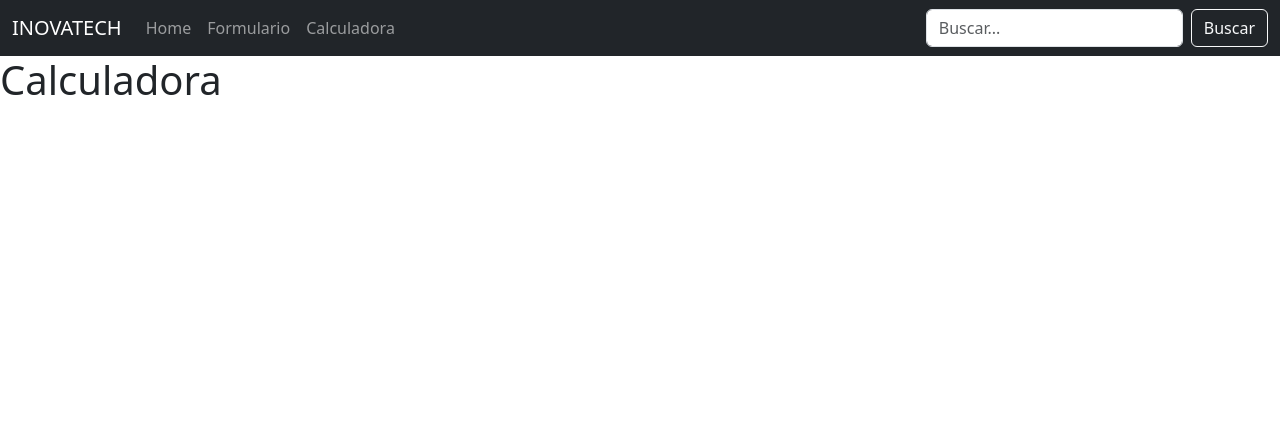
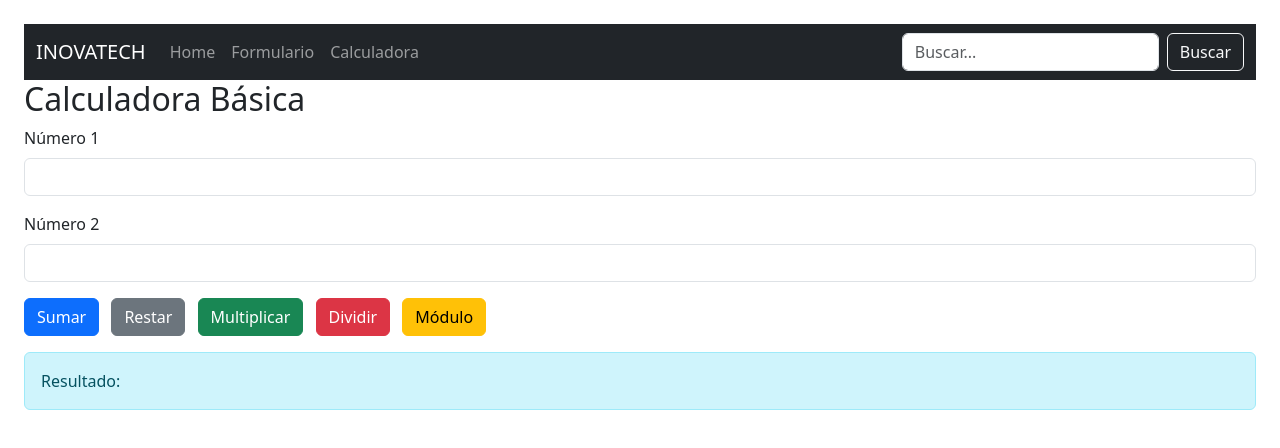
Before and after one commit to Alejandro-Montepeque/EXAMEN_FINAL_DPW, a website with bundled scripts: page public/operator.html in a window 1280 px wide. Built offline with nearby package versions, Linux system fonts and the light colour scheme.

Commit message:
add: calculadora

```diff
--- a/public/operator.html
+++ b/public/operator.html
@@ -5,11 +5,75 @@
     <meta name="viewport" content="width=device-width, initial-scale=1.0">
     <title>Document</title>
 </head>
-<body>
+<body class="p-4">
       <!-- Este es el div donde va el navbar de arriba -->
     <div id="navbar-container"></div>
-    <h1>Calculadora</h1>
+    <h2>Calculadora Básica</h2>
+
+  <div class="mb-3">
+    <label for="num1" class="form-label">Número 1</label>
+    <input type="number" class="form-control" id="num1">
+  </div>
+
+  <div class="mb-3">
+    <label for="num2" class="form-label">Número 2</label>
+    <input type="number" class="form-control" id="num2">
+  </div>
+
+  <div class="mb-3">
+    <button class="btn btn-primary me-2" onclick="sumar()">Sumar</button>
+    <button class="btn btn-secondary me-2" onclick="restar()">Restar</button>
+    <button class="btn btn-success me-2" onclick="multiplicar()">Multiplicar</button>
+    <button class="btn btn-danger me-2" onclick="dividir()">Dividir</button>
+    <button class="btn btn-warning" onclick="modulo()">Módulo</button>
+  </div>
+
+  <div id="resultado" class="alert alert-info">Resultado: </div>
    <!-- Este es el script para configurar que el navbar se pinte en cada pantalla que este presente el div mencionado -->
     <script type="module" src="/src/main.js"></script>
+    <script>
+    function obtenerValores() {
+      const n1 = parseFloat(document.getElementById("num1").value);
+      const n2 = parseFloat(document.getElementById("num2").value);
+      return [n1, n2];
+    }
+
+    function mostrarResultado(resultado) {
+      document.getElementById("resultado").textContent = "Resultado: " + resultado;
+    }
+
+    function sumar() {
+      const [n1, n2] = obtenerValores();
+      mostrarResultado(n1 + n2);
+    }
+
+    function restar() {
+      const [n1, n2] = obtenerValores();
+      mostrarResultado(n1 - n2);
+    }
+
+    function multiplicar() {
+      const [n1, n2] = obtenerValores();
+      mostrarResultado(n1 * n2);
+    }
+
+    function dividir() {
+      const [n1, n2] = obtenerValores();
+      if (n2 === 0) {
+        mostrarResultado("Error: división por cero");
+      } else {
+        mostrarResultado(n1 / n2);
+      }
+    }
+
+    function modulo() {
+      const [n1, n2] = obtenerValores();
+      if (n2 === 0) {
+        mostrarResultado("Error: módulo por cero");
+      } else {
+        mostrarResultado(n1 % n2);
+      }
+    }
+  </script>
 </body>
 </html>
```
